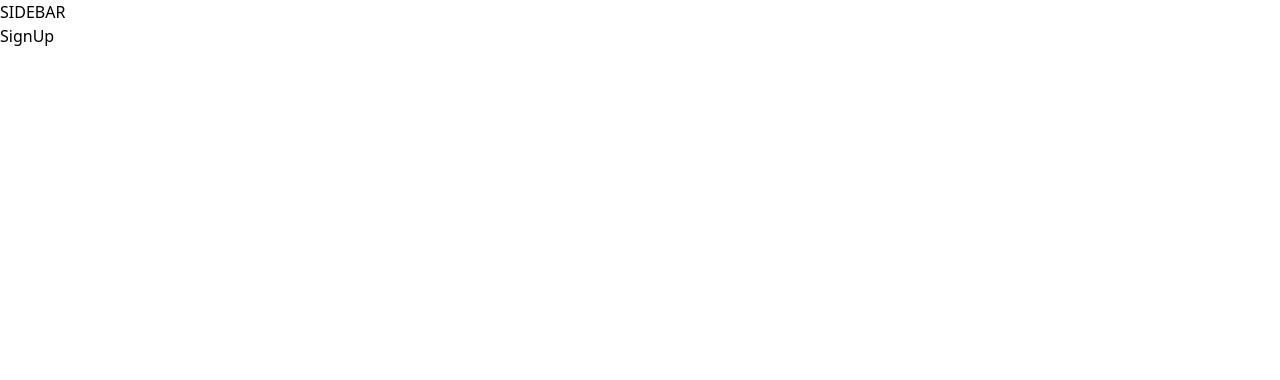
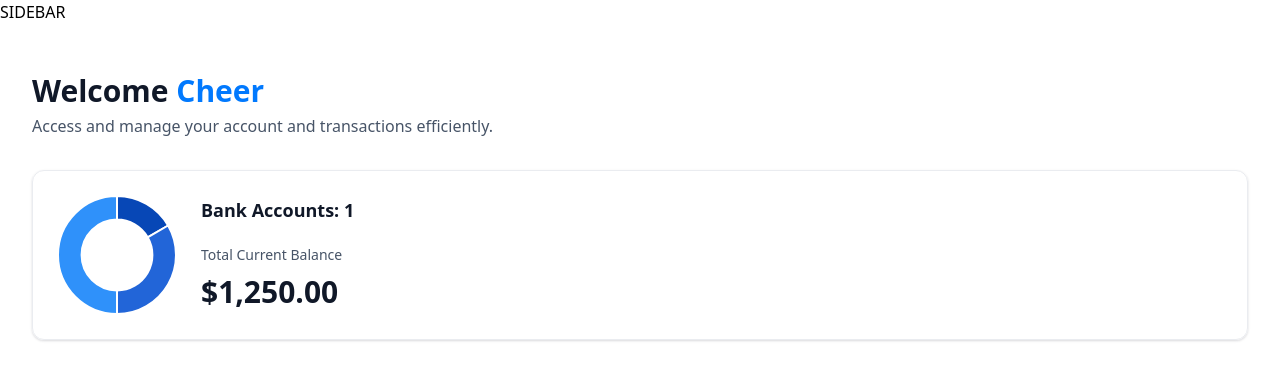
Before and after one commit to CHNUTT/banking_system, a Next.js app: page / in a window 1280 px wide. Shown: the top 380 px of the page. Built offline with nearby package versions, Linux system fonts and the light colour scheme.

Commit message:
ISSUE-4: Implement TotalBalanceBox component (#4)
Co-authored-by: root <root@Moonoi-Bebeb>

```diff
--- a/app/(auth)/sign-in/page.tsx
+++ b/app/(auth)/sign-in/page.tsx
@@ -1,5 +1,3 @@
-import React from 'react';
-
 const SignIn = () => {
   return <div>SingIn</div>;
 };
--- a/app/(root)/page.tsx
+++ b/app/(root)/page.tsx
@@ -1,7 +1,28 @@
-import React from 'react';
+import HeaderBox from '@/components/HeaderBox';
+import TotalBalanceBox from '@/components/TotalBalanceBox';
 
-const SignUp = () => {
-  return <div>SignUp</div>;
+const Home = () => {
+  const loggedIn = { firstName: 'Cheer' };
+
+  return (
+    <section className='home'>
+      <div className='home-content'>
+        <header className='home-header'>
+          <HeaderBox
+            type='greeting'
+            title='Welcome'
+            user={loggedIn?.firstName || 'Guest'}
+            subtext='Access and manage your account and transactions efficiently.'
+          />
+          <TotalBalanceBox
+            accounts={[]}
+            totalBanks={1}
+            totalCurrentBalance={1250}
+          />
+        </header>
+      </div>
+    </section>
+  );
 };
 
-export default SignUp;
+export default Home;
--- /dev/null
+++ b/components/AnimatedCounter.tsx
@@ -0,0 +1,13 @@
+'use client';
+
+import CountUp from 'react-countup';
+
+const AnimatedCounter = ({ amount }: { amount: number }) => {
+  return (
+    <p className='w-full'>
+      <CountUp decimals={2} decimal='.' prefix='$' end={amount} />
+    </p>
+  );
+};
+
+export default AnimatedCounter;
--- /dev/null
+++ b/components/DoughnutChart.tsx
@@ -0,0 +1,34 @@
+'use client';
+
+import { Chart as ChartJS, ArcElement, Tooltip, Legend } from 'chart.js';
+import { Doughnut } from 'react-chartjs-2';
+
+ChartJS.register(ArcElement, Tooltip, Legend);
+
+const DoughnutChart = ({ accounts }: DoughnutChartProps) => {
+  const data = {
+    datasets: [
+      {
+        label: 'Banks',
+        data: [1250, 2500, 3750],
+        backgroundColor: ['#0747b6', '#2265d8', '#2f91fa'],
+      },
+    ],
+    labels: ['Bank 1', 'Bank 2', 'Bank 3'],
+  };
+  return (
+    <Doughnut
+      data={data}
+      options={{
+        cutout: '60%',
+        plugins: {
+          legend: {
+            display: false,
+          },
+        },
+      }}
+    />
+  );
+};
+
+export default DoughnutChart;
--- /dev/null
+++ b/components/HeaderBox.tsx
@@ -0,0 +1,20 @@
+const HeaderBox = ({
+  type = 'title',
+  title,
+  subtext,
+  user,
+}: HeaderBoxProps) => {
+  return (
+    <div className='header-box'>
+      <h1 className='header-box-title'>
+        {title}
+        {type === 'greeting' && (
+          <span className='text-bankGradient'>&nbsp;{user}</span>
+        )}
+      </h1>
+      <p className='header-box-subtext'>{subtext}</p>
+    </div>
+  );
+};
+
+export default HeaderBox;
--- /dev/null
+++ b/components/TotalBalanceBox.tsx
@@ -0,0 +1,28 @@
+import AnimatedCounter from './AnimatedCounter';
+import DoughnutChart from './DoughnutChart';
+
+const TotalBalanceBox = ({
+  accounts = [],
+  totalBanks,
+  totalCurrentBalance,
+}: TotalBalanceBoxProps) => {
+  return (
+    <section className='total-balance'>
+      <div className='total-balance-chart'>
+        {<DoughnutChart accounts={accounts} />}
+      </div>
+      <div className='flex flex-col gap-6'>
+        <h2 className='header-2'>Bank Accounts: {totalBanks}</h2>
+
+        <div className='flex flex-col gap-2'>
+          <p className='total-balance-label'>Total Current Balance</p>
+          <div className='total-balance-amount flex-center gap-2'>
+            <AnimatedCounter amount={totalCurrentBalance} />
+          </div>
+        </div>
+      </div>
+    </section>
+  );
+};
+
+export default TotalBalanceBox;
--- a/package.json
+++ b/package.json
@@ -10,11 +10,15 @@
   },
   "dependencies": {
     "@radix-ui/react-slot": "^1.0.2",
+    "chart.js": "^4.4.3",
     "class-variance-authority": "^0.7.0",
     "clsx": "^2.1.1",
     "lucide-react": "^0.381.0",
     "next": "14.2.3",
+    "query-string": "^9.0.0",
     "react": "^18",
+    "react-chartjs-2": "^5.2.0",
+    "react-countup": "^6.5.3",
     "react-dom": "^18",
     "tailwind-merge": "^2.3.0",
     "tailwindcss-animate": "^1.0.7"
```
Also changed, not shown: types/index.d.ts (+11 -11 lines), 1 other file (tests, documents, lock files or other folders).
